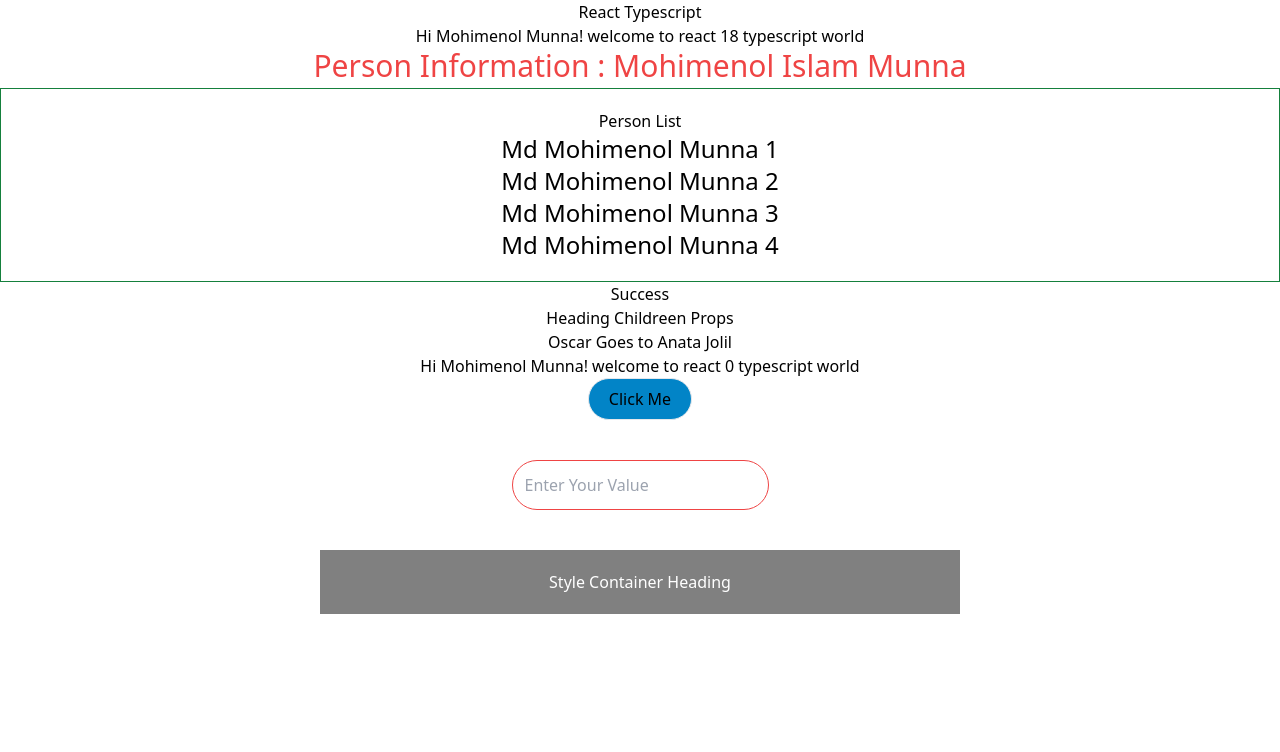
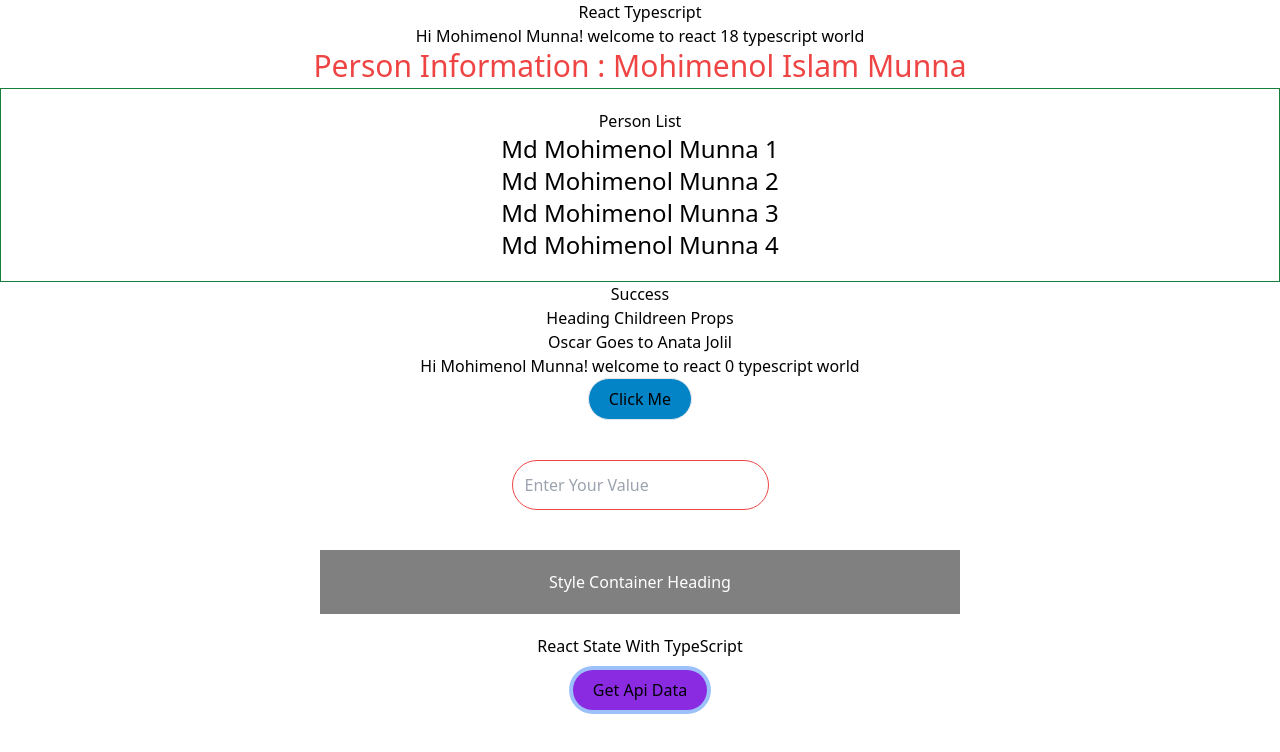
Before and after one commit to Mohimenol-Islam-Munna/REACT_TYPESCRIPT, a React (Create React App) app: page / in a window 1280 px wide. Shown: the top 752 px of the page. Built offline with nearby package versions, Linux system fonts and the light colour scheme.

Commit message:
useState type

```diff
--- a/src/App.tsx
+++ b/src/App.tsx
@@ -10,6 +10,7 @@ import Heading from "./components/Heading";
 import Button from "./components/Button";
 import Input from "./components/Input";
 import StyleContainer from "./components/StyleContainer";
+import StateComponent from "./components/StateComponent";
 
 function App() {
   const names = [
@@ -32,7 +33,7 @@ function App() {
   ];
 
   return (
-    <div className="App">
+    <div className="App mb-16">
       <h2>React Typescript</h2>
       <Greet name="Mohimenol Munna" count={18} isAdmin={true} />
       <Person name={{ firstName: "Mohimenol Islam", lastName: "Munna" }} />
@@ -65,6 +66,8 @@ function App() {
           color: "white",
         }}
       />
+
+      <StateComponent />
     </div>
   );
 }
--- /dev/null
+++ b/src/components/StateComponent.tsx
@@ -0,0 +1,35 @@
+import React, { useState } from "react";
+
+type User = {
+  name: string;
+  email: string;
+};
+
+function StateComponent() {
+  const [user, setUser] = useState<User | null>(null);
+
+  const addUserHandler = () => {
+    console.log("add user handler");
+    setUser({ name: "Md Munna", email: "munna.cse.pust@gmail.com" });
+  };
+
+  return (
+    <div className="my-5">
+      <h2 className="my-3">React State With TypeScript</h2>
+      <button
+        onClick={addUserHandler}
+        className="bg-[blueviolet] px-5 py-2 ring-4 rounded-full mb-3"
+      >
+        Get Api Data
+      </button>
+      {user && (
+        <div>
+          <h2>Name : {user?.name}</h2>
+          <h3>Email : {user?.email}</h3>
+        </div>
+      )}
+    </div>
+  );
+}
+
+export default StateComponent;
```
